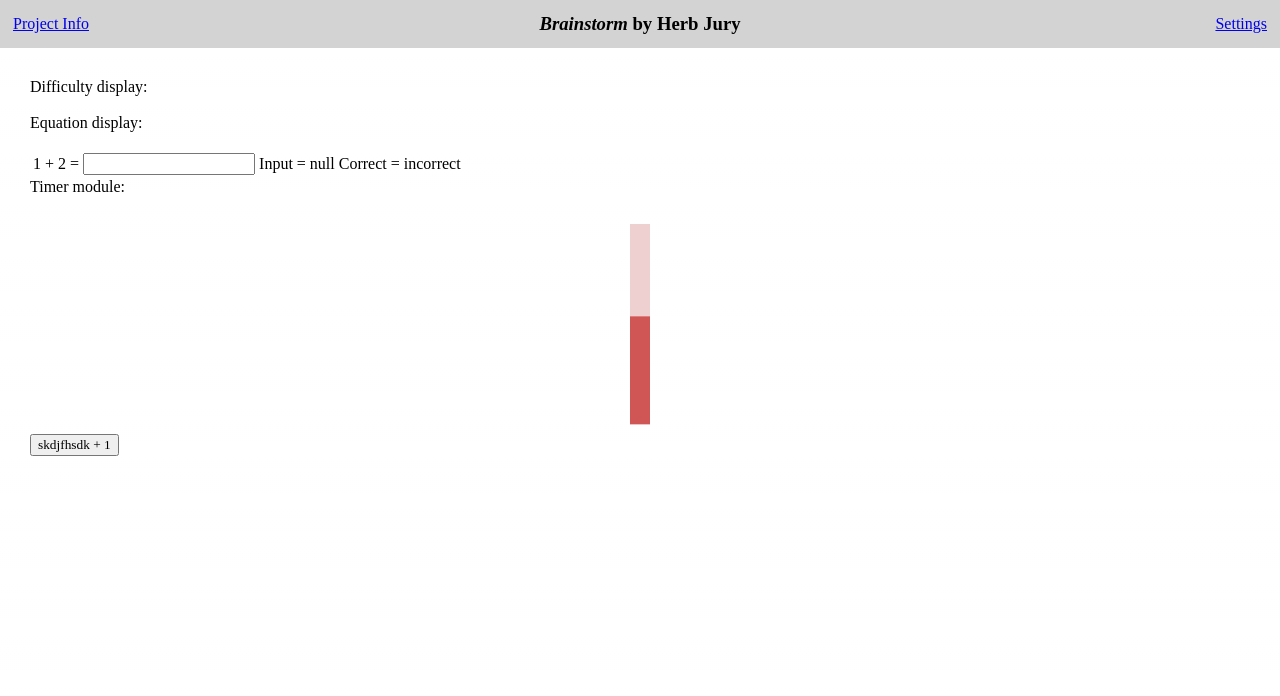
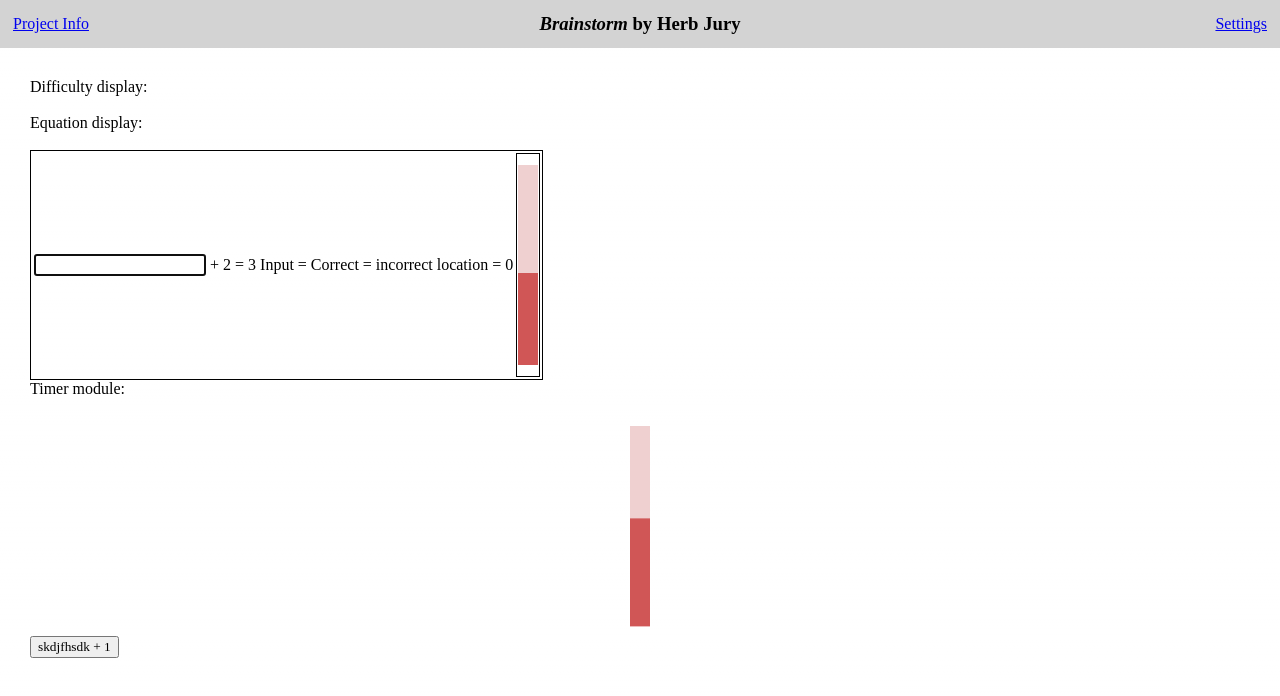
Before and after one commit to MrMugwump/BrainstormComp225, a Next.js app: page / in a window 1280 px wide. Shown: the top 696 px of the page. Built offline with nearby package versions, Linux system fonts and the light colour scheme.

Commit message:
got Equation Display to move input field around, autofocuses, has timer, does not reset timer upon correct answer

```diff
--- a/src/app/equationDisplay.tsx
+++ b/src/app/equationDisplay.tsx
@@ -1,34 +1,52 @@
+import { Console } from "console";
 import React from "react"
 import { useState, useEffect } from 'react';
+import TimerModule from "./timer";
+import "./equationDisplayStyle.css"
 
 export default function EquationDisplay({}:any){
-    const equation: [firstVar:number, operation:String, secondVal:number, answer:any] = [1,'+',2,3];
-    const inputArray = [false,false,false,true];
-    const [inputVal0,setInputVal0] = useState('');
-    const [inputVal2,setInputVal2] = useState('');
-    const [inputVal3,setInputVal3] = useState('null');
+    const equation: [firstVar:number, secondVal:number, answer:any] = [1,2,3];
+    var operation = '+';
+    const inputArray = [false,false,false];
+    const [inputVal,setInputVal] = useState('');
     const [isCorrect, setIsCorrect] = useState('incorrect');
-
+    const [location,setLocation] = useState(generateRandomInteger(0,2));
+    const [key, setKey] = useState(0);
+    const [timeEnded,setTimeEnded] = useState(1);
+    const [interval,setInterval] = useState(100);
+    const [timeLength,setTimeLength] = useState(10000);
+    console.log("test")
+    //print("test");
+    inputArray[location] = true;
     useEffect(()=>{
-        if(inputVal3==equation[3]){
-            //regenerate number
+        if(inputVal==equation[location]){
+            inputArray[location] = false;
+            setLocation(generateRandomInteger(0,2));
+            inputArray[location] = true;
             setIsCorrect('correct!');
+            setKey((_key)=>_key+1);
+            setInputVal('');
         }
         else{
             setIsCorrect('incorrect');
         }
-    }, [inputVal3]);
+    }, [inputVal]);
     return(<>
-        <table>
+        <table key = {key} className="EquationDisplay">
         <tbody>
             <tr>
-                <td><NumberSlot number = {equation[0]} isInput = {inputArray[0]} inputVal={setInputVal0}/></td>
-                <td><NumberSlot number = {equation[1]} isInput = {inputArray[1]}/></td>
-                <td><NumberSlot number = {equation[2]} isInput = {inputArray[2]} inputVal={setInputVal2}/></td>
+                <td><NumberSlot number = {equation[0]} isInput = {inputArray[0]} inputVal={setInputVal}/></td>
+                <td><p>{operation}</p></td>
+                <td><NumberSlot number = {equation[1]} isInput = {inputArray[1]} inputVal={setInputVal}/></td>
                 <td>=</td>
-                <td><NumberSlot number = {equation[3]} isInput = {inputArray[3]} inputVal={setInputVal3}/></td>
-                <td><p>Input = {inputVal3}</p></td>
+                <td><NumberSlot number = {equation[2]} isInput = {inputArray[2]} inputVal={setInputVal}/></td>
+                <td><p>Input = {inputVal}</p></td>
                 <td><p>Correct = {isCorrect}</p></td>
+                <td><p>location = {location}</p></td>
+                <td className="timercell"><TimerModule
+                    timerLength={timeLength}
+                    timeEnded={timeEnded}
+                    interval={interval}/></td>
             </tr>
         </tbody>
         </table>
@@ -37,7 +55,13 @@ export default function EquationDisplay({}:any){
 
 function NumberSlot({number = 0, isInput = false, inputVal}:any){
     if (isInput){
-        return(<><input onChange={e=>{inputVal(e.target.value)}}/></>)
+        return(<><input onChange={e=>{inputVal(e.target.value)}} autoFocus={true}/></>)
     }
     return(<><p>{number}</p></>)
 }
+
+function generateRandomInteger(min: number, max: number){ // Taken from https://developer.mozilla.org/en-US/docs/Web/JavaScript/Reference/Global_Objects/Math/random
+    min = Math.ceil(min);
+    max = Math.floor(max)+1; //+1 to make max inclusive inclusive
+    return Math.floor(Math.random() * (max - min) + min); // The maximum and the minimum are inclusive
+}
--- /dev/null
+++ b/src/app/equationDisplayStyle.css
@@ -0,0 +1,6 @@
+.EquationDisplay {
+    border: 1px solid black;
+}
+.timercell {
+    border: 1px solid black;
+}
--- a/src/app/timer.tsx
+++ b/src/app/timer.tsx
@@ -15,6 +15,7 @@ const ProgressBar = ({ progress, interval }:any) => (
 const SECOND = 1_000; // 1000ms = 1s
 
 /**
+ * NOTE: pauses for one interval length upon instantiation, fix in future?
  * @param timerLength - length of the timer
  * @param interval - what chunk of time we want to decrement by
  * @param timeEnded - if set to true, TimerModule will reset the progress bar
@@ -33,10 +34,10 @@ export default function TimerModule({timerLength, interval, timeEnded}:any){
           return timerLength;
         }
         else{
-          return _timespan - interval*0.1; //decrements timer by 1/10th of a second
+          return _timespan - interval; //decrements timer by 1/10th of a second
         }
       });
-    }, interval*0.1); // pauses for a tenth of a second
+    }, interval); // pauses for a tenth of a second
 
     return () => {clearInterval(intervalId)} // don't actually know what this does, prob parallel processing stuff
 
```
